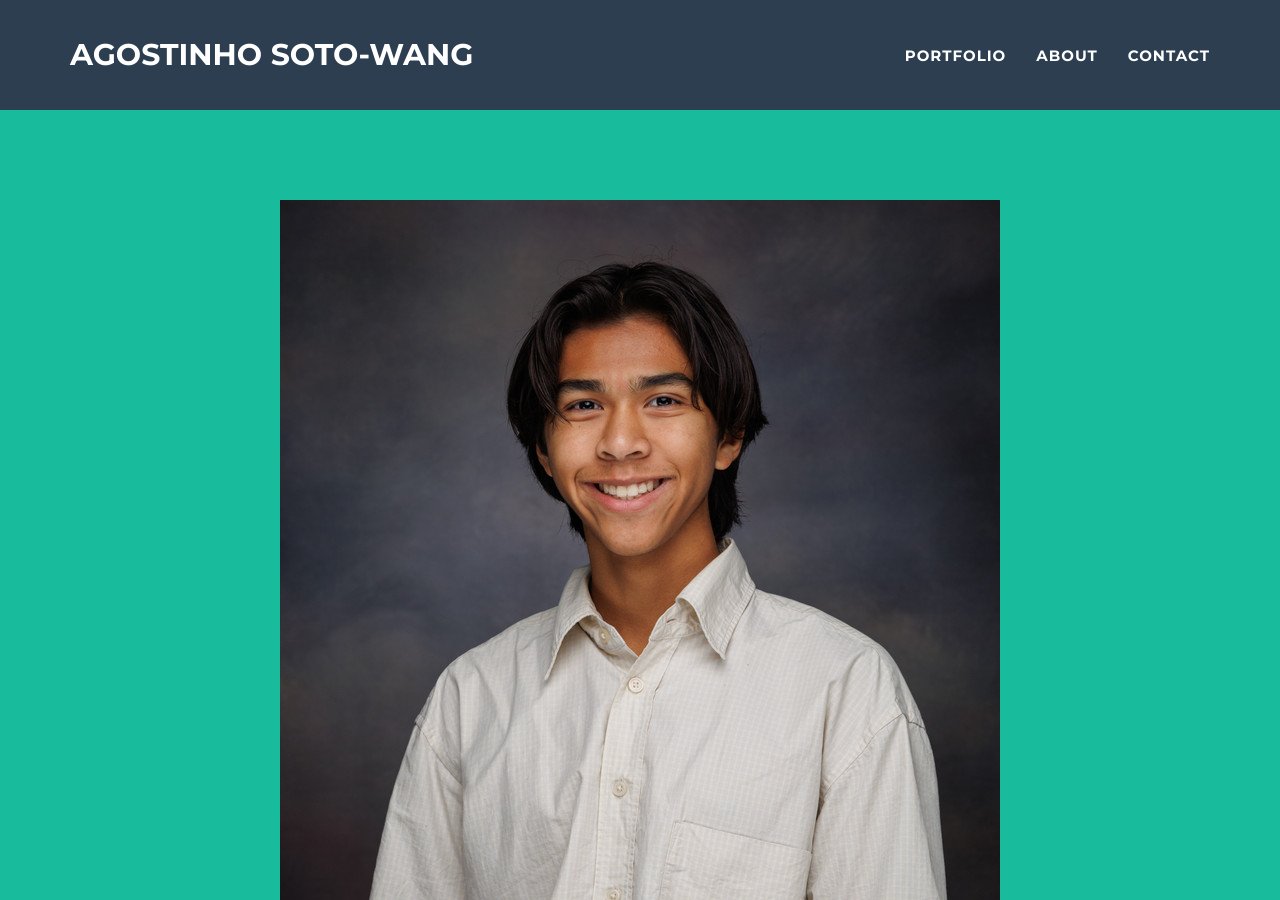
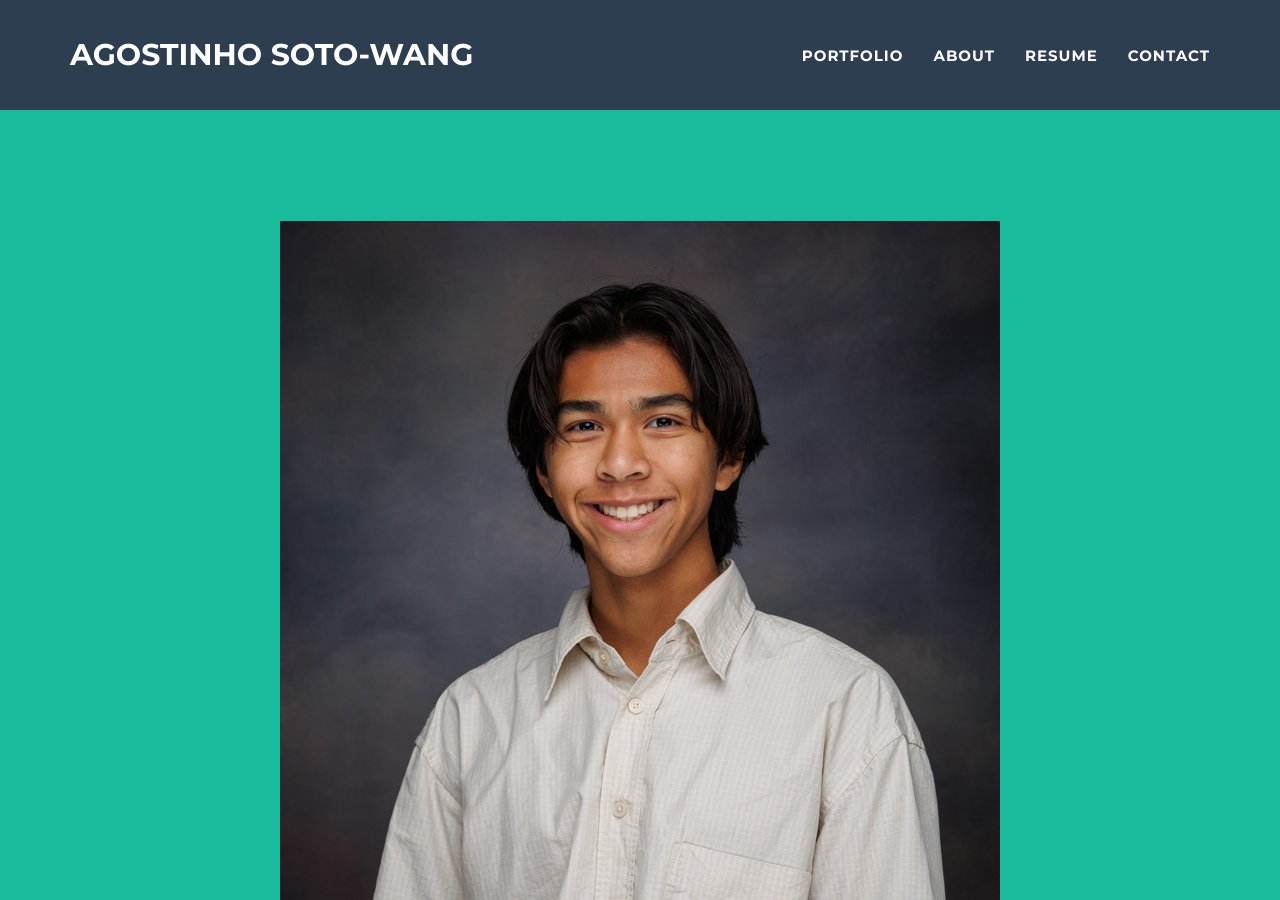
Before and after one commit to AgostinhoS/AgostinhoSW, a Jekyll site: the page built from _posts/2014-07-17-project-2.markdown, in a window 1280 px wide and 900 px high. Built offline with Jekyll 4.4.1, drawn with Linux system fonts in a browser that asks for light colours.

Commit message:
Update nav.html

```diff
--- a/_includes/nav.html
+++ b/_includes/nav.html
@@ -24,6 +24,9 @@
         <li class="page-scroll">
           <a href="#about">About</a>
         </li>
+        <li class="nav-item mx-0 mx-lg-1">
+          <a class="nav-link py-3 px-0 px-lg-3 rounded" href="#resume">Resume</a>
+        </li>
         <li class="page-scroll">
           <a href="#contact">Contact</a>
         </li>
@@ -33,3 +36,4 @@
   </div>
   <!-- /.container-fluid -->
 </nav>
+<li class="nav-item mx-0 mx-lg-1"><a class="nav-link py-3 px-0 px-lg-3 rounded" href="#resume">Resume</a></li>
```
